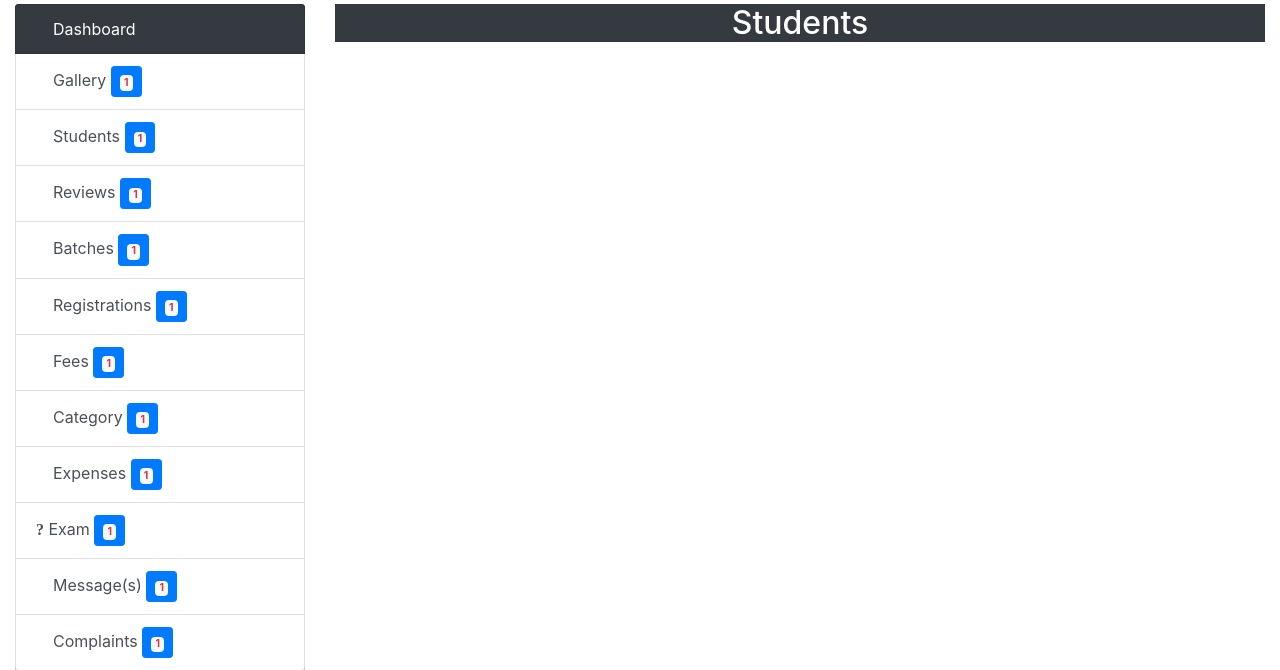
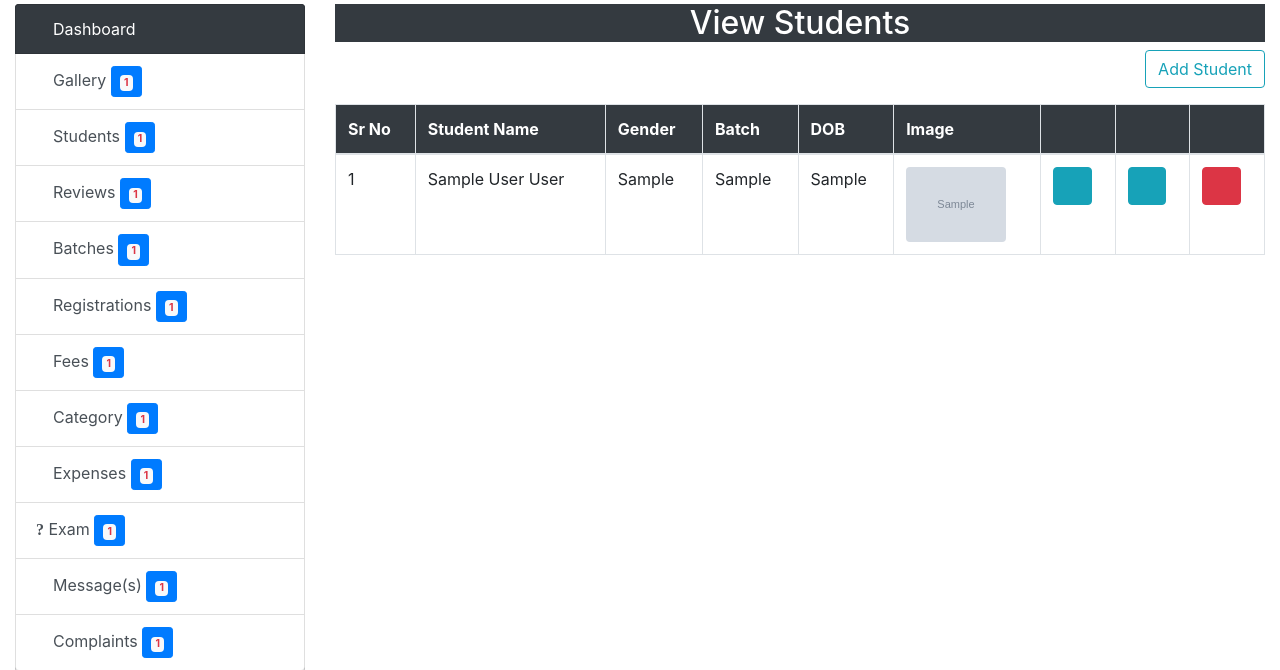
Before and after one commit to OamoTololo/school-management, a PHP site: page /admin/student.php in a window 1280 px wide. Shown: the part 64-734 px from the top of the page. Run offline with PHP 8.4, Linux system fonts and the light colour scheme; the visitor is signed in with stand-in values (Sample User, id 1); tables that the repository leaves empty or names only in its code hold one stand-in row (values such as "Sample post"); grey boxes marked "Sample" are stand-in pictures; data that the repository does not hold is empty; some libraries are stand-ins or nearby versions; some web fonts are replaced.

Commit message:
Fetched student data from databse to view, delete data on student page.

```diff
--- a/admin/inc/sidebar.php
+++ b/admin/inc/sidebar.php
@@ -59,73 +59,73 @@ $feeRow = mysqli_num_rows($runFee);
     <a href="index.php" class="list-group-item list-group-item-action bg-dark text-white">
         <i class="fa fa-tachometer"></i> Dashboard
     </a>
-    <a href="../gallery.php" class="list-group-item list-group-item-action">
+    <a href="../admin/gallery.php" class="list-group-item list-group-item-action">
         <i class="fa fa-camera"></i> Gallery
         <button type="button" class="btn btn-primary pull-right btn-sm">
             <span class="badge badge-light text-danger"><?php echo $galleryRow;?></span>
         </button>
     </a>
-    <a href="../student.php" class="list-group-item list-group-item-action">
+    <a href="../admin/student.php" class="list-group-item list-group-item-action">
         <i class="fa fa-user"></i> Students
         <button type="button" class="btn btn-primary pull-right btn-sm">
             <span class="badge badge-light text-danger"><?php echo $studentRow;?></span>
         </button>
     </a>
-    <a href="../review.php" class="list-group-item list-group-item-action">
+    <a href="../admin/review.php" class="list-group-item list-group-item-action">
         <i class="fa fa-star"></i> Reviews
         <button type="button" class="btn btn-primary pull-right btn-sm">
             <span class="badge badge-light text-danger"><?php echo $reviewRow;?></span>
         </button>
     </a>
-    <a href="../course.php" class="list-group-item list-group-item-action">
+    <a href="../admin/course.php" class="list-group-item list-group-item-action">
         <i class="fa fa-life-ring"></i> Batches
         <button type="button" class="btn btn-primary pull-right btn-sm">
             <span class="badge badge-light text-danger"><?php echo $courseRow;?></span>
         </button>
     </a>
-    <a href="../register.php" class="list-group-item list-group-item-action">
+    <a href="../admin/register.php" class="list-group-item list-group-item-action">
         <i class="fa fa-lightbulb"></i> Registrations
         <button type="button" class="btn btn-primary pull-right btn-sm">
             <span class="badge badge-light text-danger"><?php echo $registerRow;?></span>
         </button>
     </a>
 
-    <a href="../fees.php" class="list-group-item list-group-item-action">
+    <a href="../admin/fees.php" class="list-group-item list-group-item-action">
         <i class="fa fa-money-bill"></i> Fees
         <button type="button" class="btn btn-primary pull-right btn-sm">
             <span class="badge badge-light text-danger"><?php echo $feeRow;?></span>
         </button>
     </a>
 
-    <a href="../category.php" class="list-group-item list-group-item-action">
+    <a href="../admin/category.php" class="list-group-item list-group-item-action">
         <i class="fa fa-sort"></i> Category
         <button type="button" class="btn btn-primary pull-right btn-sm">
             <span class="badge badge-light text-danger"><?php echo $categoryRow;?></span>
         </button>
     </a>
 
-    <a href="../expense.php" class="list-group-item list-group-item-action">
+    <a href="../admin/expense.php" class="list-group-item list-group-item-action">
         <i class="fa fa-money-bill"></i> Expenses
         <button type="button" class="btn btn-primary pull-right btn-sm">
             <span class="badge badge-light text-danger"><?php echo $expenseRow;?></span>
         </button>
     </a>
 
-    <a href="../exam.php" class="list-group-item list-group-item-action">
+    <a href="../admin/exam.php" class="list-group-item list-group-item-action">
         <i class="fa fa-question"></i> Exam
         <button type="button" class="btn btn-primary pull-right btn-sm">
             <span class="badge badge-light text-danger"><?php echo $examRow;?></span>
         </button>
     </a>
 
-    <a href="../message.php" class="list-group-item list-group-item-action">
+    <a href="../admin/message.php" class="list-group-item list-group-item-action">
         <i class="fa fa-envelope"></i> Message(s)
         <button type="button" class="btn btn-primary pull-right btn-sm">
             <span class="badge badge-light text-danger"><?php echo $messageRow;?></span>
         </button>
     </a>
 
-    <a href="../complaint.php" class="list-group-item list-group-item-action">
+    <a href="../admin/complaint.php" class="list-group-item list-group-item-action">
         <i class="fa fa-window-close"></i> Complaints
         <button type="button" class="btn btn-primary pull-right btn-sm">
             <span class="badge badge-light text-danger"><?php echo $messageToClassesRow;?></span>
--- /dev/null
+++ b/admin/student-details.php
@@ -0,0 +1 @@
+<?php
--- a/admin/student.php
+++ b/admin/student.php
@@ -8,9 +8,22 @@ if (!isset($_SESSION['username'])) {
 }
 
 require_once('inc/top.php');
+require_once ('inc/db.php');
 
 //variables
-$headerLabel = "Students";
+$headerLabel = "View Students";
+
+if (isset($_GET['del'])) {
+    $deleteId = $_GET['del'];
+
+    $deleteQuery = "DELETE FROM student WHERE student_id = '$deleteId'";
+    $runDelete = mysqli_query($connection, $deleteQuery);
+
+    if ($runDelete) {
+        echo "<script>alert('Student deleted successfully')</script>";
+        echo "<script>window.open('student.php', '_self')</script>";
+    }
+}
 ?>
 
 <div class="container-fluid">
@@ -29,6 +42,84 @@ $headerLabel = "Students";
             <div class="row">
                 <div class="col-md-12">
                     <h2 class="text-center text-white bg-dark"><?php echo $headerLabel;?></h2>
+                    <div align="right">
+                        <a href="add-student.php" class="btn btn-outline-info">Add Student</a>
+                    </div>
+                    <table class="table table-bordered mt-3" id="tableToExcel">
+                        <thead class="bg-dark text-white">
+                        <tr>
+                            <th>Sr No</th>
+                            <th>Student Name</th>
+                            <th>Gender</th>
+                            <th>Batch</th>
+                            <th>DOB</th>
+                            <th>Image</th>
+                            <th>
+                                <i class="fa fa-eye"></i>
+                            </th>
+                            <th>
+                                <i class="fa fa-pencil-square"></i>
+                            </th>
+                            <th>
+                                <i class="fa fa-trash"></i>
+                            </th>
+                        </tr>
+                        </thead>
+                        <tbody>
+                        <?php
+                        $student = "SELECT * FROM student ORDER BY student_id ASC";
+                        $runStudent = mysqli_query($connection, $student);
+                        $i = 0;
+
+                        while ($rowStudent = mysqli_fetch_array($runStudent)) {
+                            $studentId  = $rowStudent['student_id'];
+                            $name = $rowStudent['student_name'];
+                            $surname = $rowStudent['student_surname'];
+                            $fullName = $name . ' ' . $surname;
+                            $gender = $rowStudent['student_gender'];
+                            $batch = $rowStudent['student_batch'];
+                            $dob = $rowStudent['student_dob'];
+                            $image = $rowStudent['student_image'];
+                            $i++;
+
+                            $course = "SELECT * FROM course WHERE course_id = '$batch'";
+                            $runCourse = mysqli_query($connection, $course);
+                            $rowCourse = mysqli_fetch_array($runCourse);
+
+                            $courseId = $rowCourse['course_id'];
+                            $courseName = $rowCourse['course_name'];
+                            ?>
+                            <tr>
+                                <td><?php echo $i;?></td>
+                                <td><?php echo ucfirst($fullName);?></td>
+                                <td><?php echo ucfirst($gender);?></td>
+                                <td><?php echo ucfirst($batch);?></td>
+                                <td><?php echo ucfirst($dob);?></td>
+                                <td>
+                                    <img class="img-fluid rounded" src="../images/student/<?php echo $image; ?>"
+                                         width="100px;">
+                                </td>
+                                <td>
+                                    <a class="btn btn-info" href="student-details.php?id=<?php echo $studentId;?>">
+                                        <i class="fa fa-eye"></i>
+                                    </a>
+                                </td>
+                                <td>
+                                    <a class="btn btn-info" href="edit-student-details.php?id=<?php echo $studentId;?>">
+                                        <i class="fa fa-pencil-square"></i>
+                                    </a>
+                                </td>
+                                <td>
+                                    <a class="btn btn-danger" href="student.php?del=<?php echo $deleteId;?>">
+                                        <i class="fa fa-trash"></i>
+                                    </a>
+                                </td>
+                            </tr>
+                            <?php
+                        }
+                        ?>
+                        </tbody>
+                    </table>
                 </div>
 
 
@@ -40,3 +131,9 @@ $headerLabel = "Students";
 </body>
 
 </html>
+
+<script>
+    $(document).ready(function (){
+        $('#tableToExcel').dataTable();
+    });
+</script>
--- /dev/null
+++ b/edit-student-details.php
@@ -0,0 +1 @@
+<?php
```
Also changed, not shown: admin/images/student/Amo.jpg (added).
